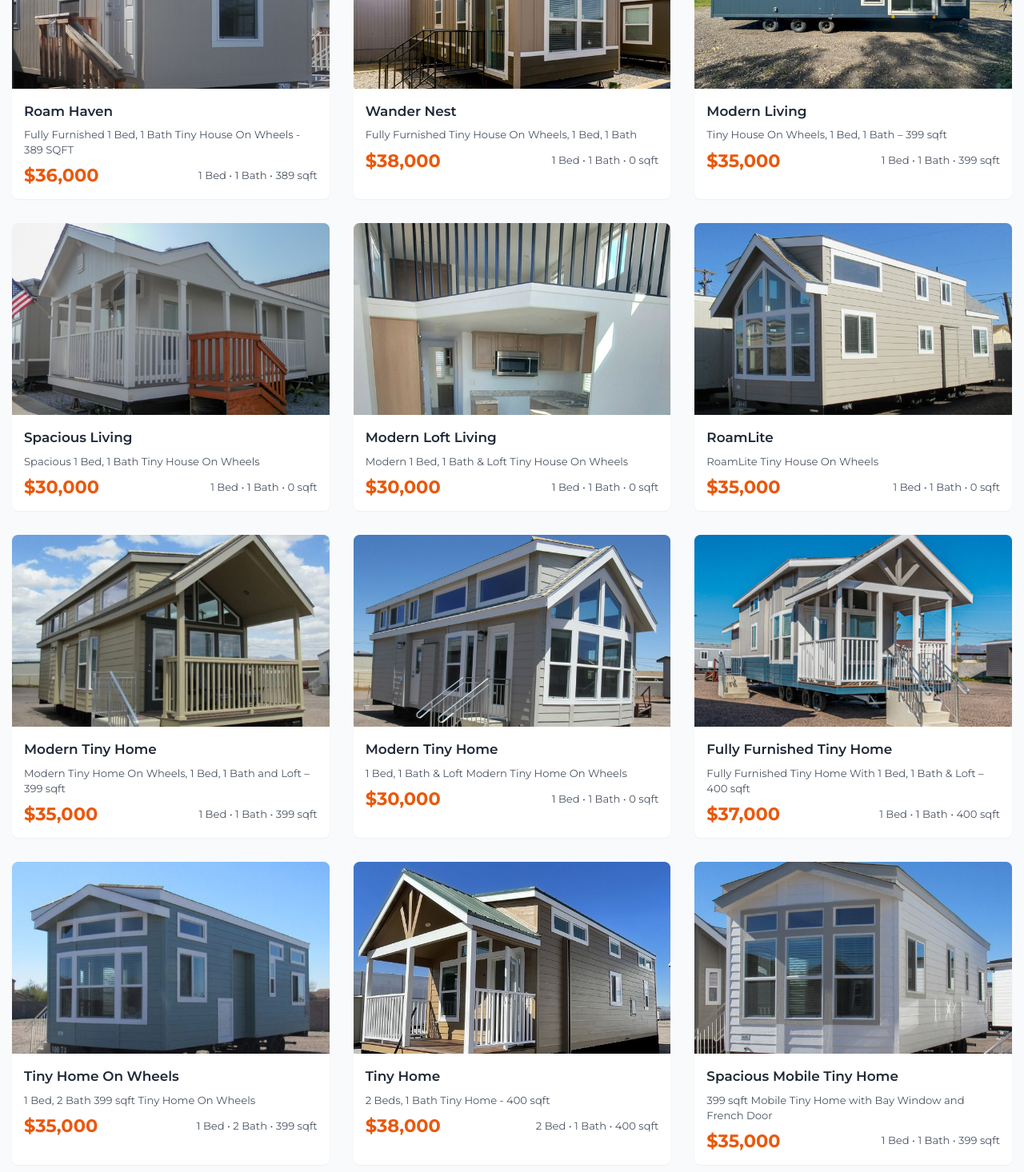
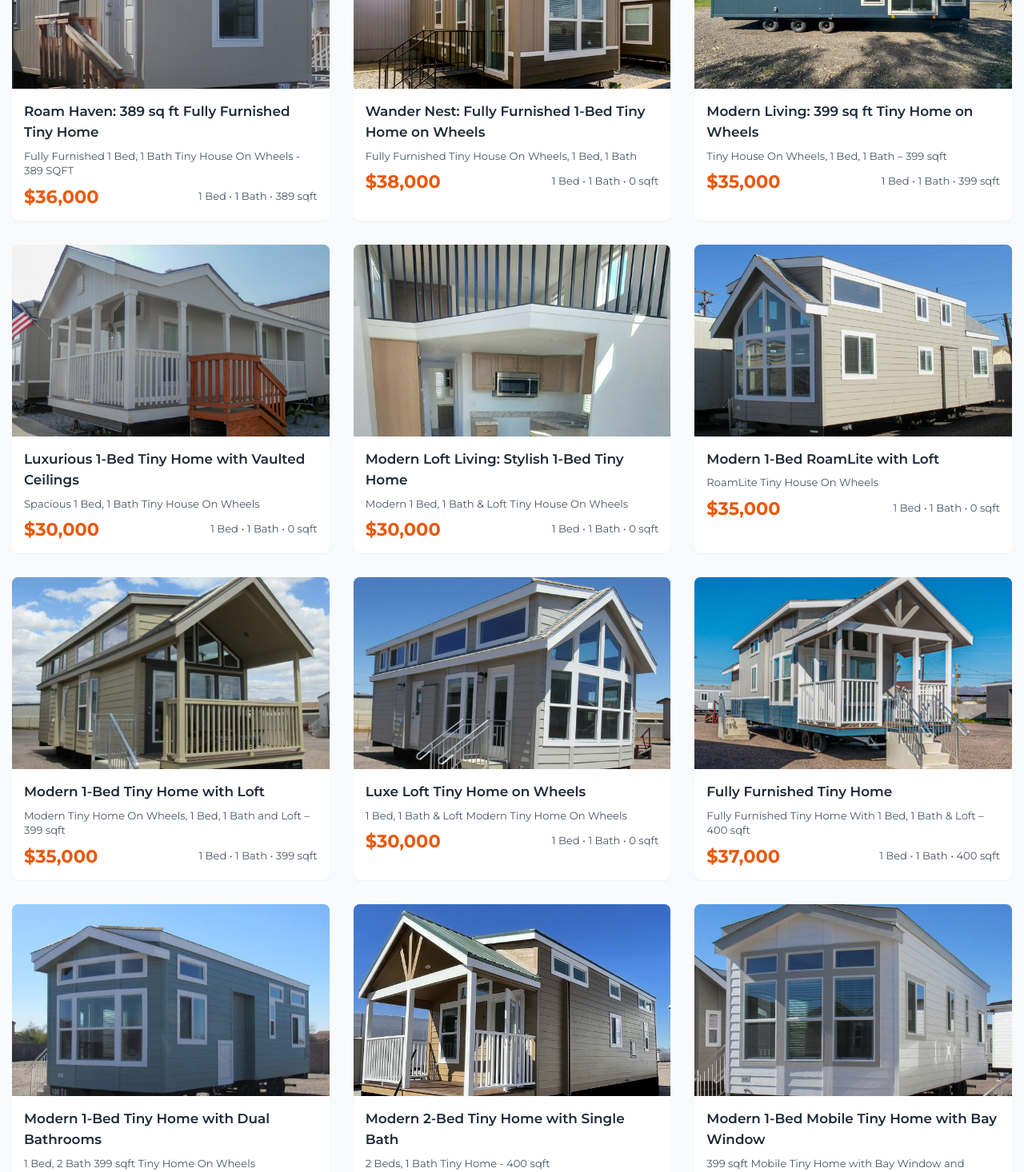
Before and after one commit to BlessedNur/Estate, a Next.js app: page /shop in a window 1280 px wide. Shown: the part 1060-2526 px from the top of the page at 80% size. Built offline with nearby package versions, Linux system fonts and the light colour scheme.

Commit message:
images edited

```diff
--- a/src/components/Navbar.tsx
+++ b/src/components/Navbar.tsx
@@ -110,12 +110,7 @@ function Navbar() {
               </div>
             </div>
           </div>
-          <button className="relative p-2 hover:bg-gray-100 rounded-full transition-colors">
-            <ShoppingCart size={20} className="text-gray-700" />
-            {/* <span className="absolute -top-1 -right-1 bg-orange-600 text-white text-xs rounded-full w-5 h-5 flex items-center justify-center">
-              0
-            </span> */}
-          </button>
+
         </div>
 
         {/* Mobile Navigation */}
@@ -199,14 +194,7 @@ function Navbar() {
                   </Link>
                 </div>
               </div>
-              <div className="flex items-center justify-between border-t pt-4">
-                <span className="text-lg font-semibold text-gray-700">
-                  Cart
-                </span>
-                <div className="relative">
-                  <ShoppingCart size={24} className="text-gray-700" />
-                </div>
-              </div>
+
             </div>
           </div>
         </div>
--- a/src/libs/products.ts
+++ b/src/libs/products.ts
@@ -397,7 +397,7 @@ export const products: Product[] = [
   {
     id: "th-002",
     slug: "nomad-nest-tiny-house-399sqft",
-    name: "Nomad Nest Tiny House",
+    name: "Nomad Nest: 399 sq ft Vaulted Ceiling Tiny Home",
     shortDescription:
       "Beautifully designed tiny home with vaulted ceilings and modern amenities",
     price: 30000,
@@ -998,7 +998,7 @@ export const products: Product[] = [
   {
     id: "th-005",
     slug: "roam-haven-tiny-house",
-    name: "Roam Haven",
+    name: "Roam Haven: 389 sq ft Fully Furnished Tiny Home",
     shortDescription:
       "Fully Furnished 1 Bed, 1 Bath Tiny House On Wheels - 389 SQFT",
     price: 36000,
@@ -1242,7 +1242,7 @@ export const products: Product[] = [
   {
     id: "th-006",
     slug: "wander-nest-tiny-house",
-    name: "Wander Nest",
+    name: "Wander Nest: Fully Furnished 1-Bed Tiny Home on Wheels",
     shortDescription: "Fully Furnished Tiny House On Wheels, 1 Bed, 1 Bath",
     price: 38000,
     downPayment: {
@@ -1533,7 +1533,7 @@ export const products: Product[] = [
   {
     id: "th-007",
     slug: "399-sqft-tiny-house",
-    name: "Modern Living",
+    name: "Modern Living: 399 sq ft Tiny Home on Wheels",
     shortDescription: "Tiny House On Wheels, 1 Bed, 1 Bath – 399 sqft",
     price: 35000,
     downPayment: {
@@ -1716,7 +1716,7 @@ export const products: Product[] = [
   {
     id: "th-008",
     slug: "spacious-tiny-house",
-    name: "Spacious Living",
+    name: "Luxurious 1-Bed Tiny Home with Vaulted Ceilings",
     shortDescription: "Spacious 1 Bed, 1 Bath Tiny House On Wheels",
     price: 30000,
     downPayment: {
@@ -1923,7 +1923,7 @@ export const products: Product[] = [
   {
     id: "th-009",
     slug: "modern-loft-tiny-house",
-    name: "Modern Loft Living",
+    name: "Modern Loft Living: Stylish 1-Bed Tiny Home",
     shortDescription: "Modern 1 Bed, 1 Bath & Loft Tiny House On Wheels",
     price: 30000,
     downPayment: {
@@ -2125,7 +2125,7 @@ export const products: Product[] = [
   {
     id: "th-010",
     slug: "roamlite-tiny-house",
-    name: "RoamLite",
+    name: "Modern 1-Bed RoamLite with Loft",
     shortDescription: "RoamLite Tiny House On Wheels",
     price: 35000,
     downPayment: {
@@ -2386,7 +2386,7 @@ export const products: Product[] = [
   {
     id: "th-011",
     slug: "modern-tiny-home-399sqft",
-    name: "Modern Tiny Home",
+    name: "Modern 1-Bed Tiny Home with Loft",
     shortDescription:
       "Modern Tiny Home On Wheels, 1 Bed, 1 Bath and Loft – 399 sqft",
     price: 35000,
@@ -2657,7 +2657,7 @@ export const products: Product[] = [
   {
     id: "th-012",
     slug: "modern-tiny-home-loft",
-    name: "Modern Tiny Home",
+    name: "Luxe Loft Tiny Home on Wheels",
     shortDescription: "1 Bed, 1 Bath & Loft Modern Tiny Home On Wheels",
     price: 30000,
     downPayment: {
@@ -3200,7 +3200,7 @@ export const products: Product[] = [
   {
     id: "th-014",
     slug: "399sqft-tiny-home-on-wheels",
-    name: "Tiny Home On Wheels",
+    name: "Modern 1-Bed Tiny Home with Dual Bathrooms",
     shortDescription: "1 Bed, 2 Bath 399 sqft Tiny Home On Wheels",
     price: 35000,
     downPayment: {
@@ -3439,7 +3439,7 @@ export const products: Product[] = [
   {
     id: "th-015",
     slug: "400sqft-2bed-tiny-home",
-    name: "Tiny Home",
+    name: "Modern 2-Bed Tiny Home with Single Bath",
     shortDescription: "2 Beds, 1 Bath Tiny Home - 400 sqft",
     price: 38000,
     downPayment: {
@@ -3636,7 +3636,7 @@ export const products: Product[] = [
   {
     id: "th-016",
     slug: "399sqft-mobile-tiny-home",
-    name: "Spacious Mobile Tiny Home",
+    name: "Modern 1-Bed Mobile Tiny Home with Bay Window",
     shortDescription:
       "399 sqft Mobile Tiny Home with Bay Window and French Door",
     price: 35000,
@@ -3855,7 +3855,7 @@ export const products: Product[] = [
   {
     id: "th-017",
     slug: "399sqft-spacious-tiny-home",
-    name: "Spacious Tiny Home",
+    name: "Modern 399 sqft Tiny Home with Front Porch",
     shortDescription:
       "399 sqft Tiny Home with U-Shaped Kitchen and Front Porch",
     price: 35000,
@@ -3876,6 +3876,11 @@ export const products: Product[] = [
     images: [
       {
         "id": "img-399space-001",
+        "url": "/images/image-265.jpg",
+        "alt": "Spacious 399 sqft Tiny Home Exterior View"
+      },
+      {
+        "id": "img-399space-001",
         "url": "/images/image-250.jpg",
         "alt": "Spacious 399 sqft Tiny Home Exterior View"
       },
@@ -3947,11 +3952,6 @@ export const products: Product[] = [
       {
         "id": "img-399space-001",
         "url": "/images/image-264.jpg",
-        "alt": "Spacious 399 sqft Tiny Home Exterior View"
-      },
-      {
-        "id": "img-399space-001",
-        "url": "/images/image-265.jpg",
         "alt": "Spacious 399 sqft Tiny Home Exterior View"
       },
       {
@@ -4082,7 +4082,7 @@ export const products: Product[] = [
   {
     id: "th-018",
     slug: "399sqft-mobile-tiny-home-wheels",
-    name: "Mobile Tiny Home On Wheels ",
+    name: "Fully Mobile 399 sqft Tiny Home on Wheels",
     shortDescription:
       "Mobile tiny home featuring modern amenities and front porch",
     price: 35000,
@@ -4290,7 +4290,7 @@ export const products: Product[] = [
   {
     id: "th-019",
     slug: "399sqft-tiny-home-loft-bedroom",
-    name: "Tiny Home with Loft Bedroom",
+    name: "Compact 399 sqft Tiny Home with Loft Bedroom",
     shortDescription:
       "Beautifully crafted tiny home with loft bedroom and modern amenities",
     price: 35000,
```
Also changed, not shown: 1 other file (tests, documents, lock files or other folders).
